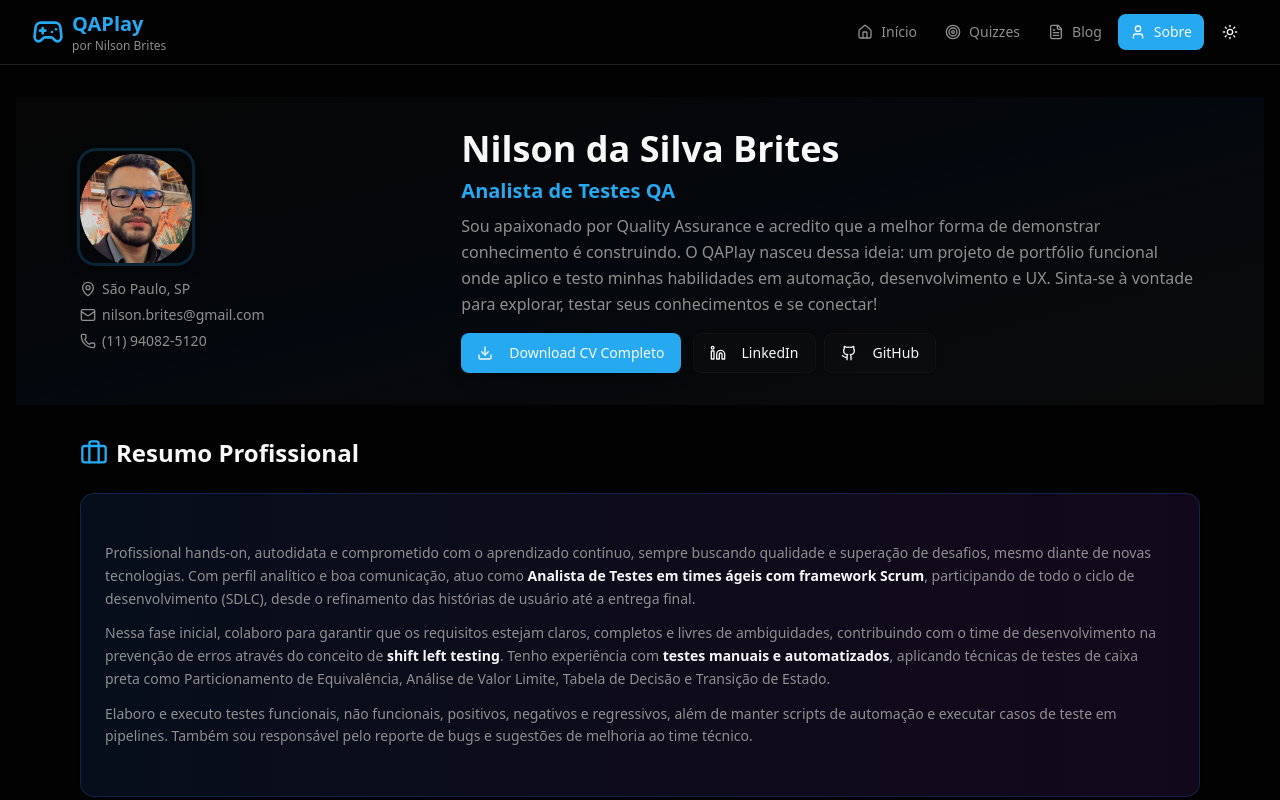
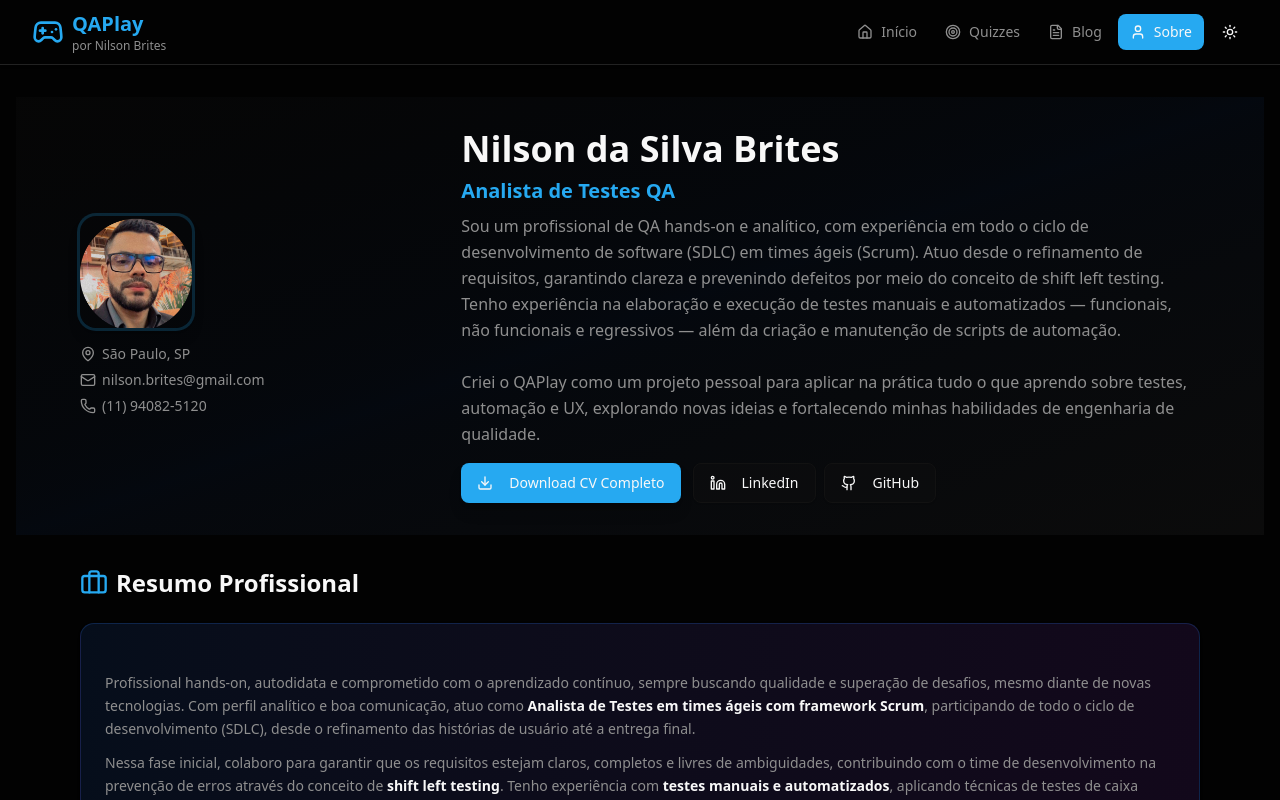
Before and after one commit to nilrd/qaplay_prod, a React (Vite) app: page /sobre in a window 1280 px wide. Shown: the top 800 px of the page. Built offline with nearby package versions, Linux system fonts and the light colour scheme.

Commit message:
alteração de texto

```diff
--- a/src/pages/About.jsx
+++ b/src/pages/About.jsx
@@ -177,9 +177,9 @@ const About = () => {
                   Analista de Testes QA
                 </h2>
                 <p className="text-base text-muted-foreground leading-relaxed">
-                  Sou apaixonado por Quality Assurance e acredito que a melhor forma de demonstrar conhecimento é construindo.
-                  O QAPlay nasceu dessa ideia: um projeto de portfólio funcional onde aplico e testo minhas habilidades em
-                  automação, desenvolvimento e UX. Sinta-se à vontade para explorar, testar seus conhecimentos e se conectar!
+                  Sou um profissional de QA hands-on e analítico, com experiência em todo o ciclo de desenvolvimento de software (SDLC) em times ágeis (Scrum). Atuo desde o refinamento de requisitos, garantindo clareza e prevenindo defeitos por meio do conceito de shift left testing. Tenho experiência na elaboração e execução de testes manuais e automatizados — funcionais, não funcionais e regressivos — além da criação e manutenção de scripts de automação.
+                  <br /><br />
+                  Criei o QAPlay como um projeto pessoal para aplicar na prática tudo o que aprendo sobre testes, automação e UX, explorando novas ideias e fortalecendo minhas habilidades de engenharia de qualidade.
                 </p>
               </div>
 
```
